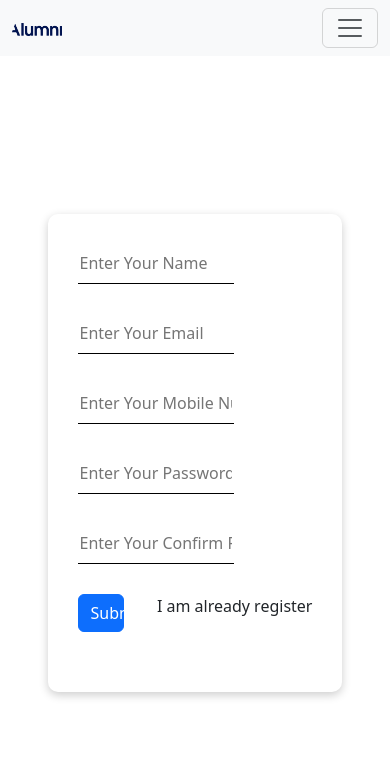
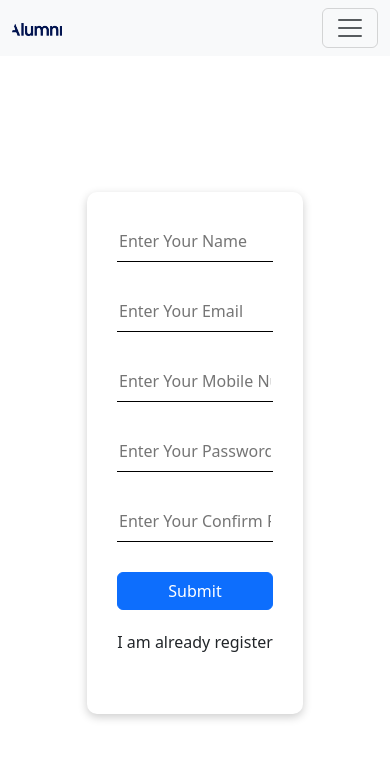
Before and after one commit to sabbir-62/MERN_Projects, a React (Vite) app in the folder Alumni/client/: page /registration in a window 390 px wide. Shown: the top 758 px of the page. Built offline with nearby package versions, Linux system fonts and the light colour scheme.

Commit message:
Registration form complete

```diff
--- a/Alumni/client/src/pages/registrationPage/registration.css
+++ b/Alumni/client/src/pages/registrationPage/registration.css
@@ -36,3 +36,19 @@
     width: 20%;
     text-align: center;
 }
+
+@media only screen and (max-width: 1200px){
+	.button{
+        display: flex;
+        flex-direction: column;
+    }
+    .btn{
+        width: 100%;
+        text-align: center;
+        margin-bottom: 20px;
+    }
+    .nav-link{
+        width: 100%;
+        text-align: center;
+    }
+}
```
